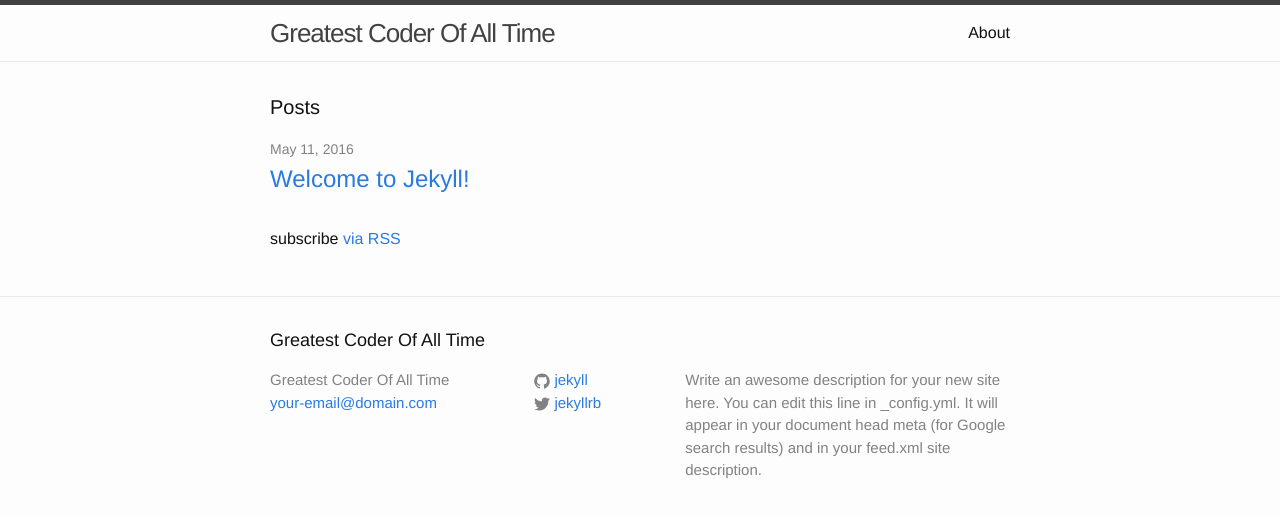
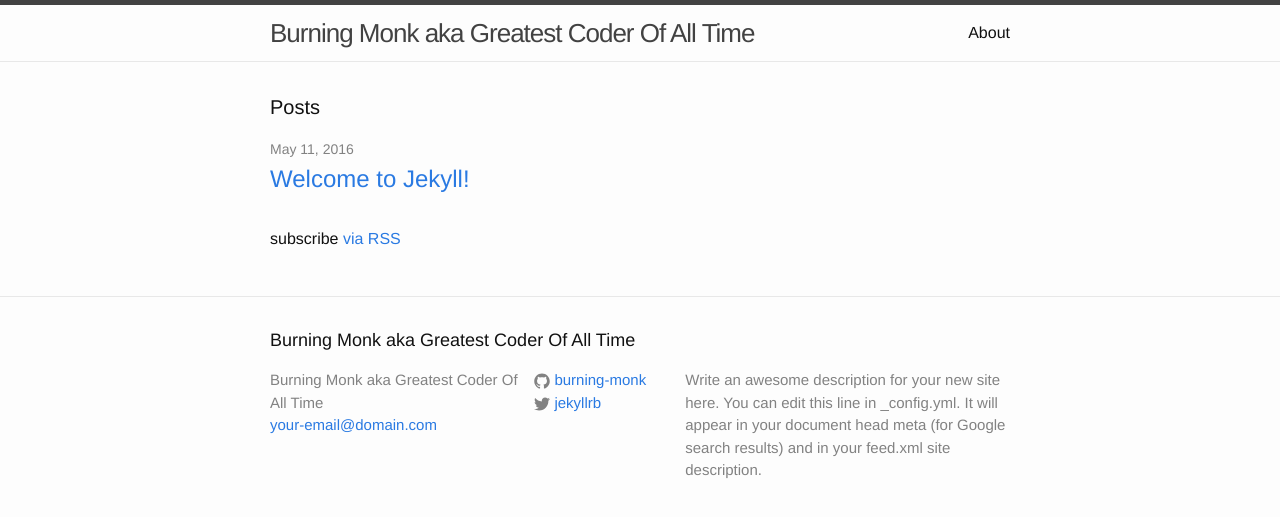
Before and after one commit to burning-monk/burning-monk.github.io, a Jekyll site: the page built from index.html, in a window 1280 px wide. Shown: the top 517 px of the page. Built offline with Jekyll 4.4.1, drawn with Linux system fonts in a browser that asks for light colours.

Commit message:
Update _config.yml

```diff
--- a/_config.yml
+++ b/_config.yml
@@ -6,7 +6,7 @@
 # 'jekyll serve'. If you change this file, please restart the server process.
 
 # Site settings
-title: Greatest Coder Of All Time
+title: Burning Monk aka Greatest Coder Of All Time
 email: your-email@domain.com
 description: > # this means to ignore newlines until "baseurl:"
   Write an awesome description for your new site here. You can edit this
@@ -15,7 +15,7 @@ description: > # this means to ignore newlines until "baseurl:"
 baseurl: "" # the subpath of your site, e.g. /blog
 url: "http://yourdomain.com" # the base hostname & protocol for your site
 twitter_username: jekyllrb
-github_username:  jekyll
+github_username:  burning-monk
 
 # Build settings
 markdown: kramdown
```
